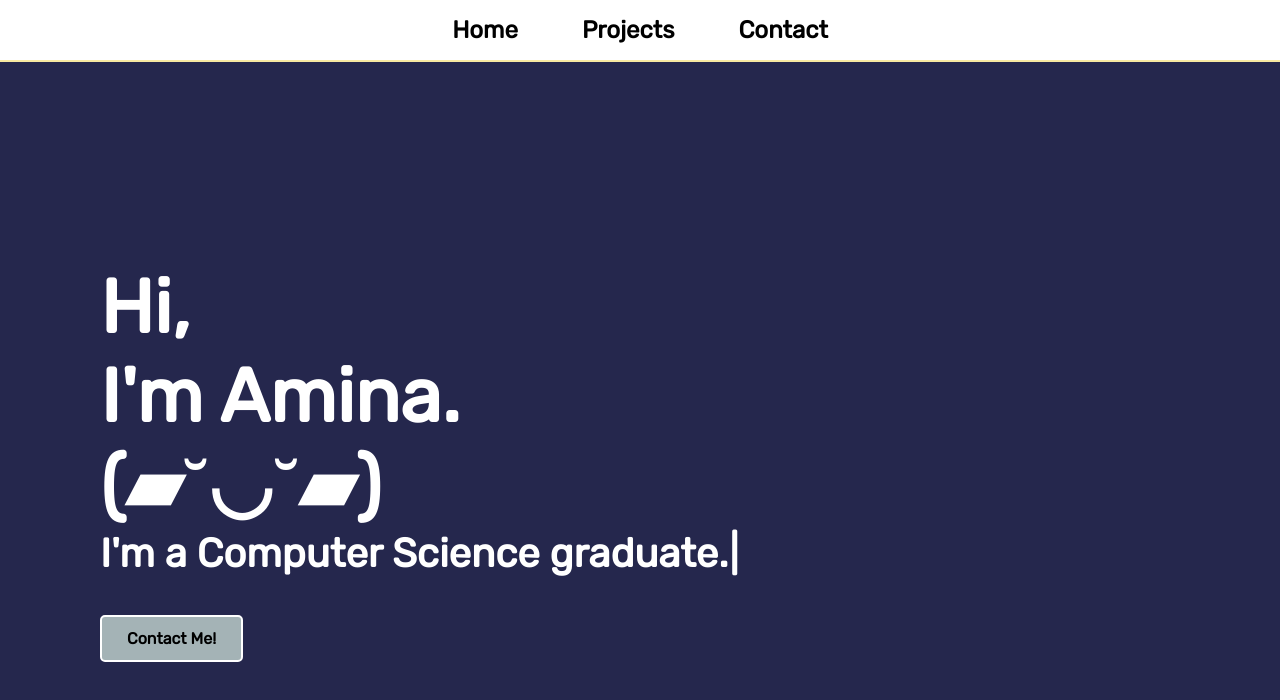
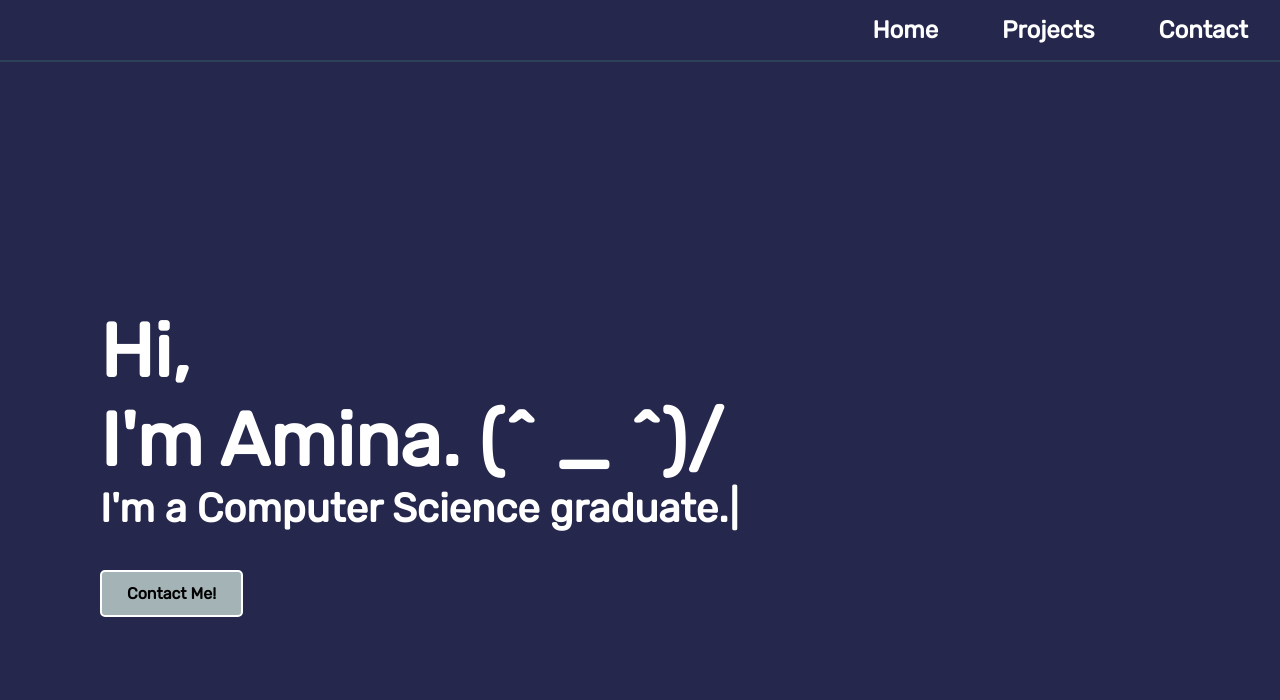
Before and after one commit to aminaopio/Portfolio, a React (Create React App) app in the folder my-portfolio/: page / in a window 1280 px wide. Shown: the top 700 px of the page. Built offline with nearby package versions, Linux system fonts and the light colour scheme.

Commit message:
UI Changes

```diff
--- a/my-portfolio/src/pages/Homepage.js
+++ b/my-portfolio/src/pages/Homepage.js
@@ -5,7 +5,7 @@ const HomePage = () => {
 
         const [state] = useState ({
             title: "Hi,",
-            titleTwo: "I'm Amina. (▰˘◡˘▰) ",
+            titleTwo: "I'm Amina. (^ _ ^)/ ",
             // titleThree: "Amina",
         });
         return (<div className='HomePage'>
--- a/my-portfolio/src/pages/NavBar.css
+++ b/my-portfolio/src/pages/NavBar.css
@@ -1,14 +1,15 @@
 nav {
-    border-bottom: 2px solid #F8E9A1;
-    text-align: center;
+    border-bottom: 2px solid #2D4159;
+    text-align: left;
     position: top;
     font-size: 24px;
     height: 80%;
     width: 100%;
     top: 0;
     display: flex;
-    align-items: center;
-    justify-content: center;
+    align-items: left;
+    justify-content: right;
+    background-color: #25274D;
 }
 
 nav ul {
@@ -25,7 +26,7 @@ nav li {
 
 nav a {
   text-decoration: none;
-  color: black;
+  color: white;
   font-weight: bold;
   padding: 16px 32px;
 }
```
